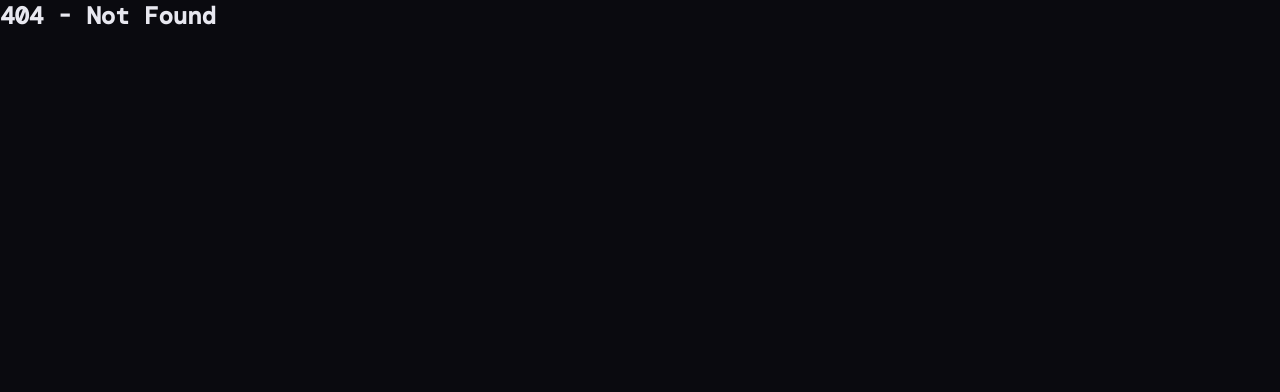
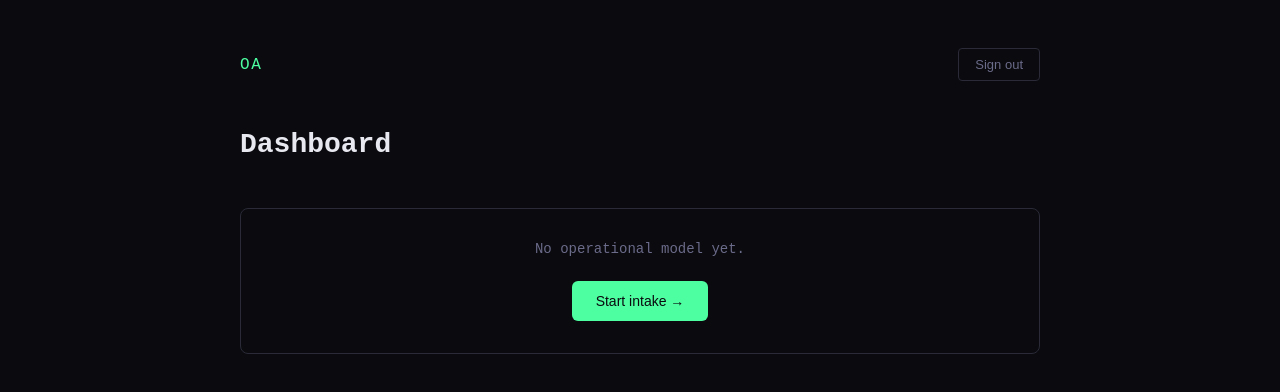
Before and after one commit to lusa8o8/operations-architect, a Next.js app: page /dashboard in a window 1280 px wide. Before the commit this address had no page. Shown: the top 392 px of the page. Built offline with nearby package versions, Linux system fonts and the light colour scheme; no server answers; a web font is replaced by a local one.

Commit message:
Feat: add dashboard shell

```diff
--- /dev/null
+++ b/app/dashboard/page.tsx
@@ -0,0 +1,54 @@
+'use client'
+
+import { useEffect, useState } from 'react'
+import { createClient } from '@/lib/supabase/client'
+
+export default function DashboardPage() {
+  const [email, setEmail] = useState<string | null>(null)
+
+  useEffect(() => {
+    const supabase = createClient()
+    supabase.auth.getUser().then(({ data }) => {
+      setEmail(data.user?.email ?? null)
+    })
+  }, [])
+
+  async function handleSignOut() {
+    const supabase = createClient()
+    await supabase.auth.signOut()
+    window.location.href = '/login'
+  }
+
+  return (
+    <div style={{
+      minHeight: '100vh',
+      backgroundColor: '#0A0A0F',
+      color: '#E8E8F0',
+      fontFamily: 'monospace',
+      padding: '48px',
+    }}>
+      <div style={{ maxWidth: '800px', margin: '0 auto' }}>
+        <div style={{ display: 'flex', justifyContent: 'space-between', alignItems: 'center', marginBottom: '48px' }}>
+          <span style={{ color: '#4DFFA0', fontSize: '16px', letterSpacing: '0.1em' }}>OA</span>
+          <button
+            onClick={handleSignOut}
+            style={{ background: 'none', border: '1px solid #2A2A38', color: '#6B6B8A', padding: '8px 16px', borderRadius: '4px', cursor: 'pointer', fontSize: '13px' }}
+          >
+            Sign out
+          </button>
+        </div>
+        <h1 style={{ fontSize: '28px', marginBottom: '8px' }}>Dashboard</h1>
+        <p style={{ color: '#6B6B8A', fontSize: '14px', marginBottom: '48px' }}>{email}</p>
+        <div style={{ border: '1px solid #2A2A38', borderRadius: '8px', padding: '32px', textAlign: 'center' }}>
+          <p style={{ color: '#6B6B8A', marginBottom: '24px', fontSize: '14px' }}>No operational model yet.</p>
+          <button
+            onClick={() => window.location.href = '/intake'}
+            style={{ padding: '12px 24px', background: '#4DFFA0', color: '#0A0A0F', border: 'none', borderRadius: '6px', fontSize: '14px', fontWeight: 500, cursor: 'pointer' }}
+          >
+            Start intake →
+          </button>
+        </div>
+      </div>
+    </div>
+  )
+}
```
